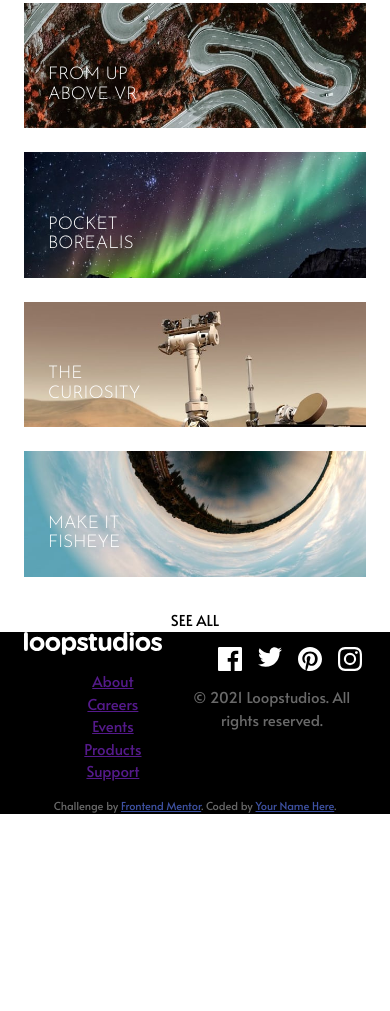
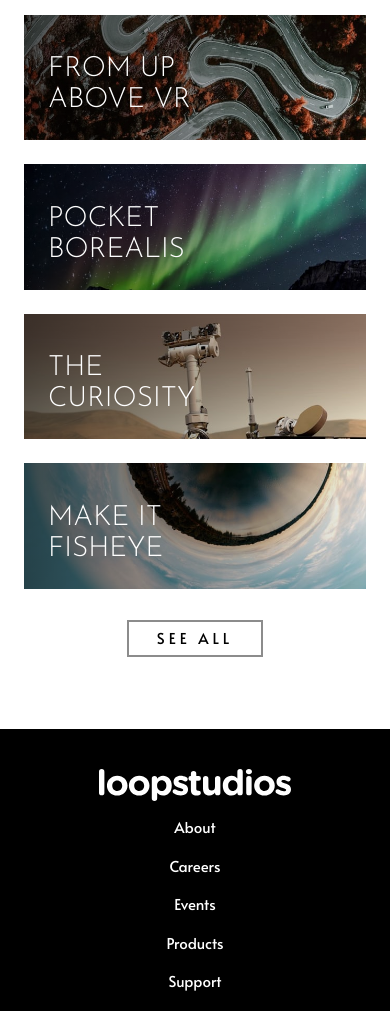
Before and after one commit to ania221B/loopstudios-landing-page, a website: page src/index.html in a window 390 px wide. Shown: the part 1961-2972 px from the top of the page. Before the commit the page ends 2775 px from the top, so only its background shows below. Drawn offline with nearby package versions, Linux system fonts and the light colour scheme; files that its build step writes are made by us from their sources.

Commit message:
mobile styling added

```diff
--- a/src/sass/styles.scss
+++ b/src/sass/styles.scss
@@ -12,12 +12,14 @@ $clr-neutral-900: hsl(0, 0%, 0%);
 $ff-primary: 'Alata', sans-serif;
 $ff-secondary: 'Josefin Sans', sans-serif;
 $fs-400: 0.9375rem;
+$fs-600: 1.75rem;
 $fs-800: 1.9rem;
 $fs-900: 2.5rem;
 $fw-300: 300;
 $fw-400: 400;
 
-$offset-inline: 1.5rem;
+$offset-base: 1.5rem;
+$offset-medium: 2.5rem;
 
 /* ==================
     RESET
@@ -114,7 +116,7 @@ select {
     UTILITY CLASSES
 ==================== */
 .container {
-    width: min(75rem, 100% - ($offset-inline * 2));
+    width: min(75rem, 100% - ($offset-base * 2));
     margin-inline: auto;
   }
 
@@ -148,6 +150,7 @@ select {
   }
 
   .fs-400 { font-size: $fs-400; }
+  .fs-600 { font-size: $fs-600; }
   .fs-800 { font-size: $fs-800; }
   .fs-900 { font-size: $fs-900; }
 
@@ -179,10 +182,20 @@ select {
     z-index: 1;
   }
 
+  .margin-xl {
+    margin-top: $offset-base * 1.5;
+  }
+
   .btn {
     background: none;
     border: none;
     cursor: pointer;
+  }
+
+  .btn[data-type="primary"] {
+    padding: 0.35rem 1.75rem;
+    border: 0.125rem solid $clr-neutral-300;
+    letter-spacing: 0.25rem;
   }
 
 /* ==================
@@ -240,7 +253,7 @@ select {
     justify-content: center;
     height: 100%;
     width: 100%;
-    padding-inline: $offset-inline;
+    padding-inline: $offset-base;
     transform: translateX(-100%);
     transition: transform 350ms ease-in-out;
 
@@ -281,7 +294,7 @@ select {
             display: grid;
             place-items: center;
             position: absolute;
-            inset: 2rem $offset-inline auto auto;
+            inset: 2rem $offset-base auto auto;
 
             width: 2.85rem;
             aspect-ratio: 1;
@@ -296,7 +309,7 @@ select {
 .grid[data-section="hero"] {
   --grid-gap: 0;
   display: grid;
-  grid-template-columns: $offset-inline 1fr $offset-inline;
+  grid-template-columns: $offset-base 1fr $offset-base;
   place-items: center;
 
   & > * {
@@ -311,7 +324,7 @@ select {
   h2 {
     grid-column: 2;
     border: 0.125rem solid $clr-neutral-100;
-    padding: 1.5rem $offset-inline;
+    padding: 1.5rem $offset-base;
   }
 }
 
@@ -322,18 +335,18 @@ select {
 .grid[data-section="about"] {
   --grid-gap: 0;
   display: grid;
-  grid-template-columns: $offset-inline 1fr $offset-inline;
+  grid-template-columns: $offset-base 1fr $offset-base;
 
-  padding-block-start: $offset-inline * 3;
-  padding-block-end: $offset-inline * 1.5;
+  padding-block-start: $offset-base * 3;
+  padding-block-end: $offset-base * 1.5;
 
   & > * {
     grid-column: 2;
   }
 
   .content-container {
-    padding-block: $offset-inline * 1.5;
-    padding-inline: $offset-inline * 0.5;
+    padding-block: $offset-base * 1.5;
+    padding-inline: $offset-base * 0.5;
     text-align: center;
   }
 }
@@ -345,33 +358,74 @@ select {
 .grid[data-section="gallery"] {
   --grid-gap: 0;
   display: grid;
-  grid-template-columns: $offset-inline 1fr $offset-inline;
+  grid-template-columns: $offset-base 1fr $offset-base;
+  padding-block-end: $offset-base * 3;
 
   & > * {
     grid-column: 2;
   }
+
+  button {
+    justify-self: center;
+  }
 }
 
 .gallery__list {
-  --flow-space: #{$offset-inline};
+  --flow-space: #{$offset-base};
   padding: 0;
 }
 
 .card {
-  grid-template-columns: 1fr 1fr;
+  grid-template-columns: 1fr;
+  background-image: linear-gradient(to right, rgba($clr-neutral-900, 0.6), rgba($clr-neutral-900, 0.05));
 
     & > * {
       grid-row: 1;
+      grid-column: 1;
     }
     picture {
+      z-index: -1;
       grid-column: 1 / -1;
-      z-index: -1;
     }
 
     h3 {
-      padding: $offset-inline;
-      grid-column: 1;
+      max-width: 12ch;
+      padding: $offset-base;
       justify-self: start;
       align-self: end;
     }
 }
+
+/* ==================
+    FOOTER
+==================== */
+
+footer {
+  padding-block: $offset-medium;
+  & > .flex {
+    flex-direction: column;
+    align-items: center;
+  }
+}
+
+.secondary-nav {
+  padding: 0;
+
+  li:where(:not(:first-child)) {
+    margin: 1rem 0 0 0;
+  }
+  a {
+    color: $clr-neutral-100;
+    text-decoration: none;
+  }
+}
+
+.social-list {
+  padding: 0;
+  flex-direction: row;
+  justify-content: center;
+
+  li:where(:not(:first-child)) {
+    margin: 0 0 0 0.25rem;
+  }
+}
```
